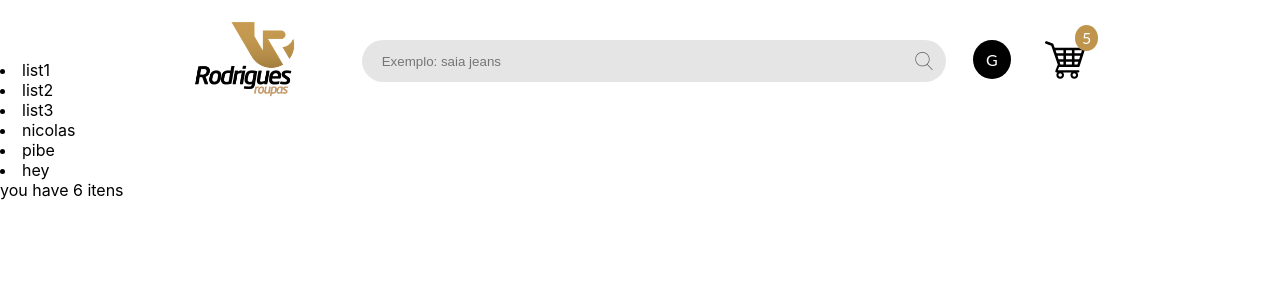
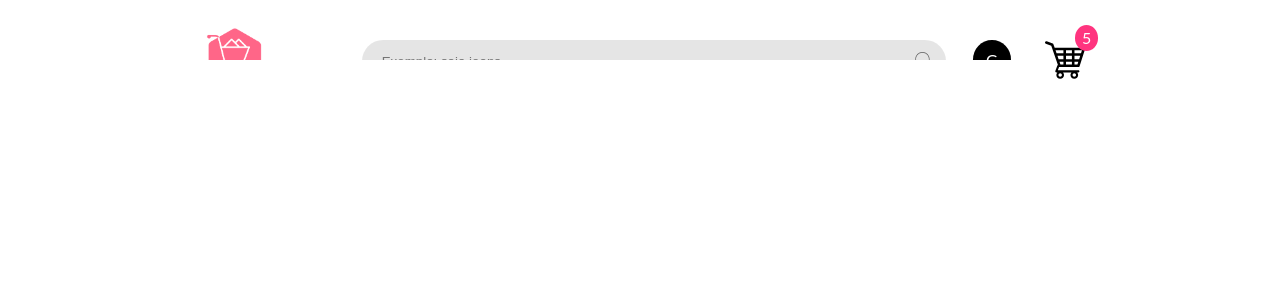
Before and after one commit to gabrr/react-app, a React (Create React App) app: page / in a window 1280 px wide. Shown: the top 300 px of the page. Built offline with nearby package versions, Linux system fonts and the light colour scheme; the HTML template or start-up script is replaced by a standard one.

Commit message:
Adding more data to test

```diff
--- a/package.json
+++ b/package.json
@@ -3,6 +3,7 @@
   "version": "0.1.0",
   "private": true,
   "dependencies": {
+    "bootstrap": "^4.3.1",
     "react": "^16.9.0",
     "react-dom": "^16.9.0",
     "react-scripts": "3.0.1"
--- a/src/App.js
+++ b/src/App.js
@@ -3,58 +3,18 @@ import ReactDOM from 'react-dom';
 import './css/style.css';
 import './css/mobile.css';
 import './css/ipad.css';
-import mainlogo from './img/logo.png';
-import userAvatar from './img/user.svg';
-import shopCart from './img/shopping-cart.svg';
-import Cards from './modules/cards.jsx';
+import Navbar from "./modules/navbar";
+import Mainframe from "./modules/mainframe";
 
-class Navbar extends Component {
-	state = {
-		name: 0
-	};
 
-	render() {
-		return (
-			<div>
-				<nav>
-					<img src={mainlogo} className="logo" />
-					<div className="search-bar">
-						<input type="text" name="search-bar-input" placeholder="Exemplo: saia jeans" />
-					</div>
-					<div className="login-section">
-						<div className="avatar">
-							<img style={{ display: 'none' }} src={userAvatar} alt="user-icon" />
-							<div className="custom-avatar"><span>G</span></div>
-						</div>
-						<div className="in-out-section">
-							<div className="login-banner" />
-							<div className="signup-banner" />
-						</div>
-					</div>
-					<div className="itens-purchased">
-						<img src={shopCart} alt="shopping-cart" />
-						<div className="itens-counter-div"><span>5</span></div>
-					</div>
-				</nav>
-				<div>
-					{this.list.map(x => <li id={x}>{x}</li>)}
-				</div>
-				<div>
-					{this.list.length === 0 && "Please create an item"}
-					{this.list.length > 0 && `you have ${this.list.length} itens`}
-				</div>
-			</div>
-		);
-	}
-	list = ["list1", "list2", "list3", "nicolas", "pibe", "hey"];
-}
+
 
 class App extends Component {
 	render() {
 		return (
 			<div>
 				<Navbar />
-				<div id="teste"></div>
+				<Mainframe />
 			</div>
 		)
 	}
--- a/src/css/ipad.css
+++ b/src/css/ipad.css
@@ -8,7 +8,7 @@
     .logo{
         grid-column: 1 / 1;
         width: 160%;
-        max-width: 110px;
+        max-width: 76px;
     }
     .search-bar{
         grid-column: 2 / 2;
--- a/src/css/mobile.css
+++ b/src/css/mobile.css
@@ -20,7 +20,7 @@ nav{
 /* logo component */
 .logo{
     width: 100%;
-    max-width: 170px;
+    max-width: 120px;
     margin: 20px auto;
     grid-column: 1 / -1;
     grid-row: 1/1;
@@ -67,6 +67,7 @@ nav{
     width: 130%;
     max-width: 40px;
     position: absolute;
+    top: 0;
 }
 .custom-avatar{
     margin-top: 10px;
@@ -93,7 +94,7 @@ nav{
     position: absolute;
     top: -35%;
     left: 30px;
-    background-color: #bf954d;
+    background-color: #ff347f;
     padding: 3px 7px;
     border-radius: 100%;
 }
@@ -101,3 +102,17 @@ nav{
     color: #fff;
     font-size: 16px;
 }
+
+/* Side Menu  */
+#side-menu{
+    width: 70%;
+    margin-left: 10%;
+    height: 60vh;
+    background-color: white;
+}
+
+#mainframe{
+    width: 100%;
+    height: 100%;
+    position: absolute;
+}
--- /dev/null
+++ b/src/data.js
@@ -0,0 +1,32 @@
+window.sideCardsLinks = {
+    0: {
+        uniqueLink: {
+            Lançamentos: "link para lançamentos"
+        }
+    },
+    1: {
+        title: "Casa",
+        links: {
+            Cozinha: "link para a cozinha",
+            Cama: "link para cama",
+            Jardim: "link para o jardim"
+        }
+    },
+    2: {
+        title: "Homens",
+        links: {
+            Jaqueta: "link para a jaqueta",
+            Calça: "link para calça",
+            Camisa: "link para o camisa"
+        },
+        img: ""
+    },
+    3: {
+        title: "Mulheres",
+        links: {
+            Vestido: "link para a vestido",
+            Calça: "link para calça",
+            Blusa: "link para o camisa"
+        }
+    }
+};
--- /dev/null
+++ b/src/modules/mainframe.jsx
@@ -0,0 +1,14 @@
+import React, { Component } from 'react';
+import SideMenu from './sideMenu';
+
+class Mainframe extends Component {
+    render() {
+        return (
+            <div id="mainframe">
+                <SideMenu />
+            </div>
+        );
+    }
+}
+
+export default Mainframe;
--- /dev/null
+++ b/src/modules/navbar.jsx
@@ -0,0 +1,40 @@
+import React, { Component } from 'react';
+import ReactDOM from 'react-dom';
+import mainlogo from '../img/logo.png';
+import userAvatar from '../img/user.svg';
+import shopCart from '../img/shopping-cart.svg';
+
+class Navbar extends Component {
+    state = {
+        name: 0
+    };
+
+    render() {
+        return (
+            <div>
+                <nav>
+                    <img src={mainlogo} className="logo" alt="logo" />
+                    <div className="search-bar">
+                        <input type="text" name="search-bar-input" placeholder="Exemplo: saia jeans" />
+                    </div>
+                    <div className="login-section">
+                        <div className="avatar">
+                            <img style={{ display: 'none' }} src={userAvatar} alt="user-icon" />
+                            <div className="custom-avatar"><span>G</span></div>
+                        </div>
+                        <div className="in-out-section">
+                            <div className="login-banner" />
+                            <div className="signup-banner" />
+                        </div>
+                    </div>
+                    <div className="itens-purchased">
+                        <img src={shopCart} alt="shopping-cart" />
+                        <div className="itens-counter-div"><span>5</span></div>
+                    </div>
+                </nav>
+            </div>
+        );
+    }
+}
+
+export default Navbar;
--- /dev/null
+++ b/src/modules/sideMenu.jsx
@@ -0,0 +1,24 @@
+import React, { Component } from 'react';
+import "../css/mobile.css";
+import "../data";
+
+const { sideCardsLinks } = window;
+console.log(sideCardsLinks);
+
+class SideMenu extends Component {
+    state = {
+        cardsInfo: { homens: "roupas", mulheres: "vestidos", child: "brinquedos" }
+    };
+
+    render() {
+        return (
+            <div id="side-menu">
+                {console.log(this.state.cardsInfo)}
+                {/* {this.state.cardsInfo.map((a, b) => <p>{a}, {b}</p>)} */}
+            </div>
+        );
+    }
+
+}
+
+export default SideMenu;
```
Also changed, not shown: src/img/logo.png, 1 other file (tests, documents, lock files or other folders).
